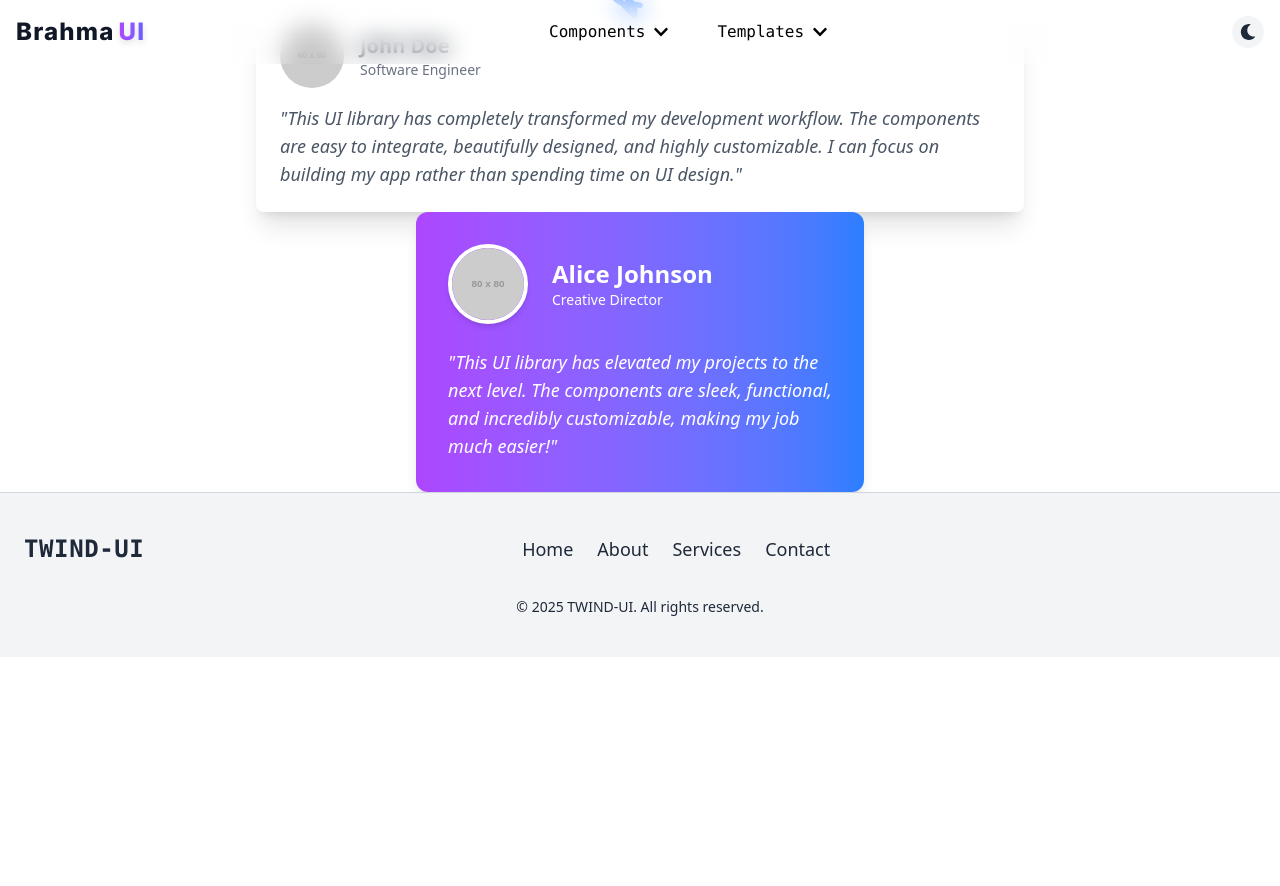
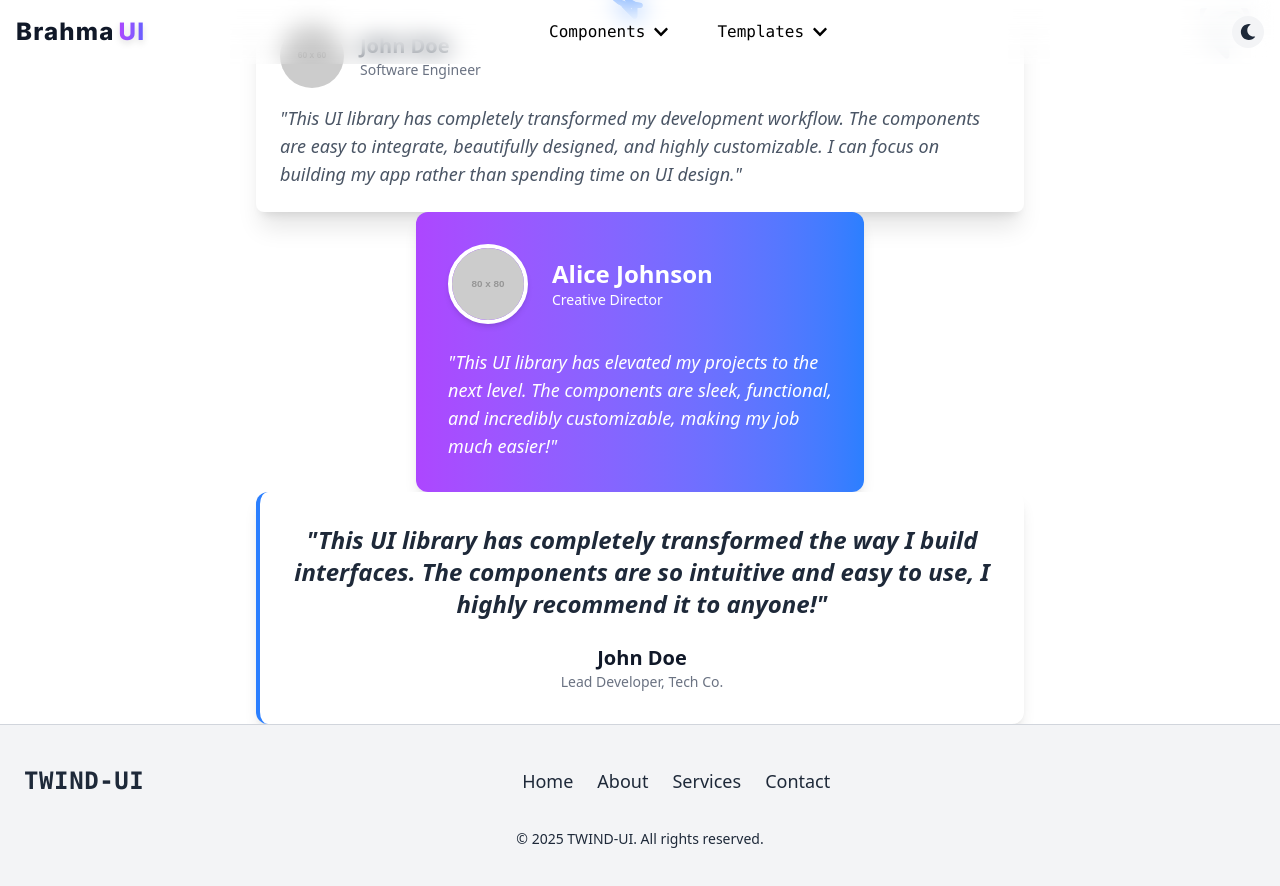
Before and after one commit to coder-prashant-raut/TWIND-UI, a React (Vite) app: page /testimonials in a window 1280 px wide. Shown: the top 886 px of the page. Before the commit the page ends 800 px from the top, so only its background shows below. Built offline with nearby package versions, Linux system fonts and the light colour scheme.

Commit message:
added 3rd testimonial design

```diff
--- /dev/null
+++ b/src/components/testimonials/Testimonial3.jsx
@@ -0,0 +1,38 @@
+import React from 'react';
+
+function Testimonial3() {
+  return (
+    <div className="max-w-3xl mx-auto bg-white border-l-4 border-blue-500 p-8 rounded-xl shadow-lg transform transition-all duration-300 hover:scale-105">
+      <div className="flex flex-col items-center">
+        {/* Testimonial Quote */}
+        <p className="text-2xl font-semibold text-gray-800 text-center italic">
+          "This UI library has completely transformed the way I build interfaces. The components are so intuitive and easy to use, I highly recommend it to anyone!"
+        </p>
+
+        {/* User Name and Role */}
+        <div className="mt-6 text-center">
+          <h3 className="text-xl font-semibold text-gray-900">John Doe</h3>
+          <p className="text-sm text-gray-500">Lead Developer, Tech Co.</p>
+        </div>
+      </div>
+
+      {/* Decorative Quote Icon */}
+      <div className="absolute top-2 right-4 opacity-30">
+        <svg
+          className="text-gray-300 w-16 h-16"
+          xmlns="http://www.w3.org/2000/svg"
+          viewBox="0 0 24 24"
+          fill="none"
+          stroke="currentColor"
+          strokeWidth="2"
+          strokeLinecap="round"
+          strokeLinejoin="round"
+        >
+          <path d="M18 8a6 6 0 1 0-6 6H6l4 4v-4H9a9 9 0 1 1 9-9z"></path>
+        </svg>
+      </div>
+    </div>
+  );
+}
+
+export default Testimonial3;
--- a/src/components/testimonials/Testimonials.jsx
+++ b/src/components/testimonials/Testimonials.jsx
@@ -1,6 +1,7 @@
 import React from 'react'
 import Testimonial1 from './Testimonial1'
 import Testimonial2 from './Testimonial2'
+import Testimonial3 from './Testimonial3'
 
 function Testimonials() {
   return (
@@ -8,6 +9,7 @@ function Testimonials() {
 
         <Testimonial1/>
         <Testimonial2/>
+        <Testimonial3/>
     </div>
   )
 }
```
